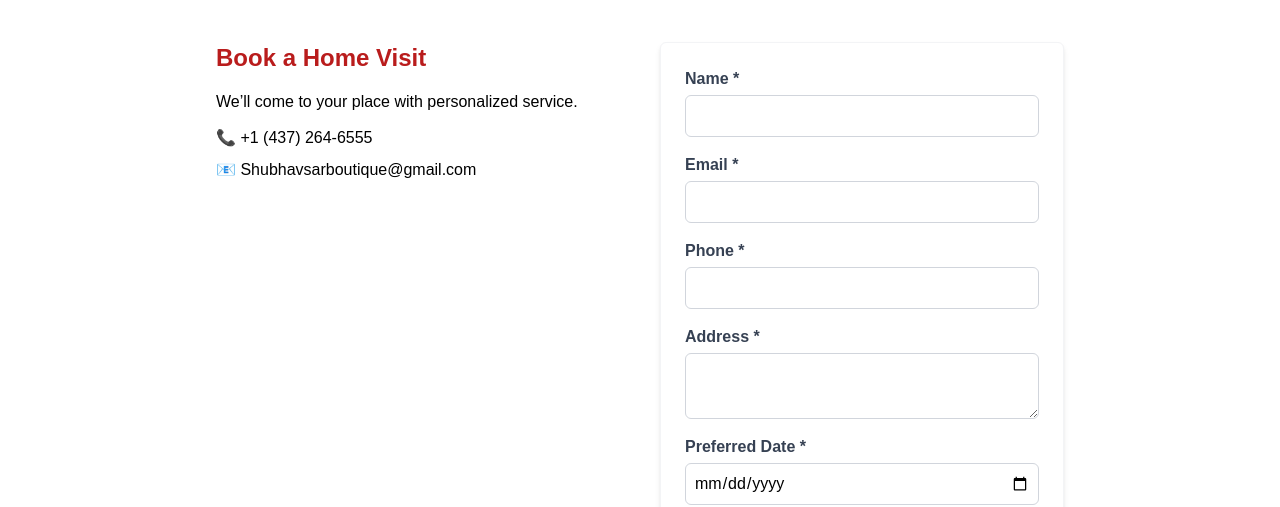
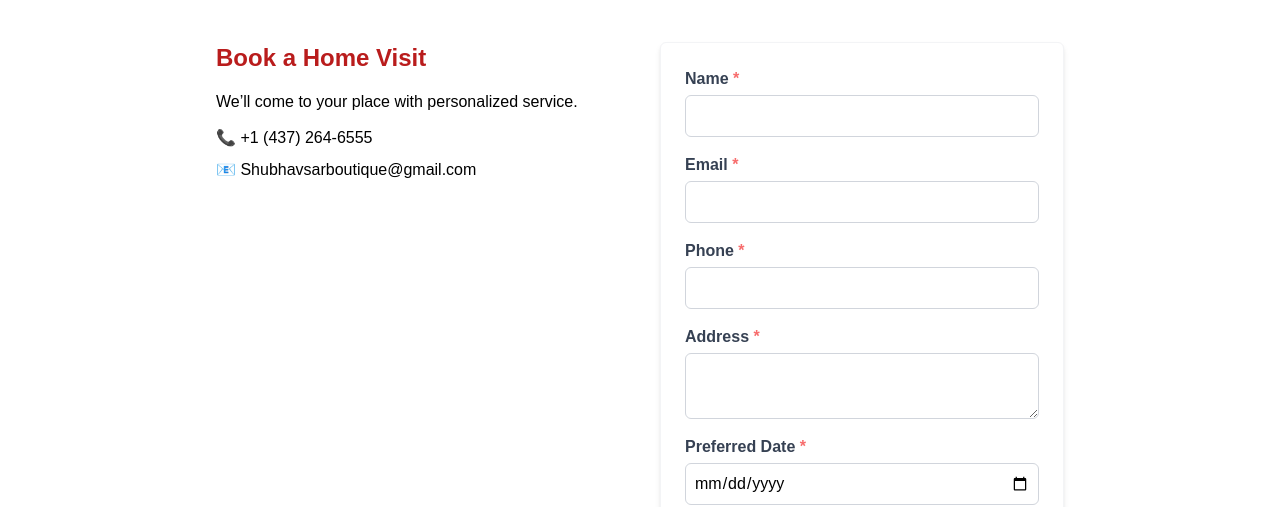
Before and after one commit to MeghaChawala/shubh-avasar, a Next.js app: page /home-visit in a window 1280 px wide. Shown: the part 142-649 px from the top of the page. Built offline with nearby package versions, Linux system fonts and the light colour scheme; no server answers.

Commit message:
herocarousel changes

```diff
--- a/components/HeroCarousel.js
+++ b/components/HeroCarousel.js
@@ -17,7 +17,6 @@ export default function HeroCarousel() {
   <Image
     src="/images/Banner1.png"
     alt="Slide 1"
-    fill
     className="object-cover"
   />
 </div>
@@ -26,7 +25,6 @@ export default function HeroCarousel() {
   <Image
     src="/images/Banner2.png"
     alt="Slide 2"
-    fill
     className="object-cover"
   />
 </div>
@@ -35,7 +33,6 @@ export default function HeroCarousel() {
   <Image
     src="/images/Banner3.png"
     alt="Slide 3"
-    fill
     className="object-cover"
   />
 </div>
--- a/pages/home-visit.js
+++ b/pages/home-visit.js
@@ -91,33 +91,33 @@ export default function HomeVisitPage() {
 
       <form onSubmit={handleSubmit} className="space-y-4 bg-white p-6 rounded-md shadow-md border border-gray-100">
         <label className="block">
-          <span className="text-gray-700 font-semibold">Name *</span>
+          <span className="text-gray-700 font-semibold">Name <span className="text-[#F76C6C]">*</span></span>
           <input type="text" name="name" required value={formData.name} onChange={handleChange}
             className="mt-1 block w-full border rounded-md p-2 border-gray-300" />
         </label>
 
         <label className="block">
-          <span className="text-gray-700 font-semibold">Email *</span>
+          <span className="text-gray-700 font-semibold">Email <span className="text-[#F76C6C]">*</span></span>
           <input type="text" name="email" required value={formData.email} onChange={handleChange}
             className={`mt-1 block w-full border rounded-md p-2 ${emailError ? 'border-[#F76C6C]' : 'border-gray-300'}`} />
           {emailError && <p className="text-[#F76C6C] text-sm mt-1">Enter a valid email address.</p>}
         </label>
 
         <label className="block">
-          <span className="text-gray-700 font-semibold">Phone *</span>
+          <span className="text-gray-700 font-semibold">Phone <span className="text-[#F76C6C]">*</span></span>
           <input type="tel" name="phone" required value={formData.phone} onChange={handleChange}
             className={`mt-1 block w-full border rounded-md p-2 ${phoneError ? 'border-[#F76C6C]' : 'border-gray-300'}`} />
           {phoneError && <p className="text-[#F76C6C] text-sm mt-1">{phoneError}</p>}
         </label>
 
         <label className="block">
-          <span className="text-gray-700 font-semibold">Address *</span>
+          <span className="text-gray-700 font-semibold">Address <span className="text-[#F76C6C]">*</span></span>
           <textarea name="address" required rows="2" value={formData.address} onChange={handleChange}
             className="mt-1 block w-full border rounded-md p-2 border-gray-300" />
         </label>
 
         <label className="block">
-          <span className="text-gray-700 font-semibold">Preferred Date *</span>
+          <span className="text-gray-700 font-semibold">Preferred Date <span className="text-[#F76C6C]">*</span></span>
           <input type="date" name="preferredDate" required value={formData.preferredDate} onChange={handleChange}
             className="mt-1 block w-full border rounded-md p-2 border-gray-300" min={new Date().toISOString().split('T')[0]} />
         </label>
--- a/pages/legal.js
+++ b/pages/legal.js
@@ -11,7 +11,7 @@ export default function LegalPage() {
       <section className="mb-16">
         <h2 className="text-2xl font-semibold mb-4 text-[#1B263B]">Privacy Policy</h2>
         <p className="mb-4">
-          At <strong>Shubh Avasar</strong>, your privacy is important to us. We collect only the necessary
+          At <strong>Shubh Avsar</strong>, your privacy is important to us. We collect only the necessary
           information to process your orders and provide you with the best shopping experience.
         </p>
 
@@ -74,7 +74,7 @@ export default function LegalPage() {
 
         <h3 className="text-xl font-semibold mt-6 mb-2">5. Intellectual Property</h3>
         <p>
-          All content on this site including text, graphics, and images are property of <strong>Shubh Avasar</strong> and may not be reused without permission.
+          All content on this site including text, graphics, and images are property of <strong>Shubh Avsar</strong> and may not be reused without permission.
         </p>
 
         <h3 className="text-xl font-semibold mt-6 mb-2">6. Contact</h3>
```
